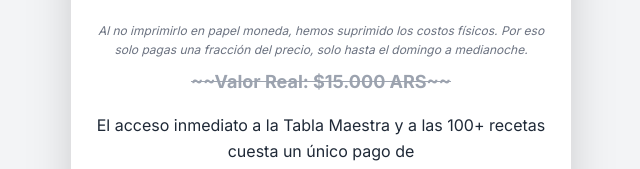
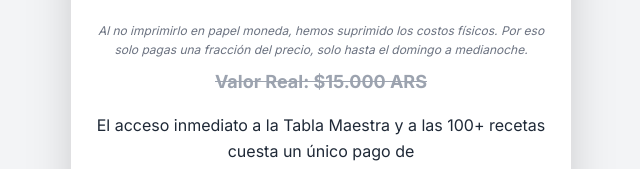
Before and after one commit to juancuestaviloch/landing-airfryer, a plain HTML site: page index.html in a window 1280 px wide. Shown: the part 3188-3357 px from the top of the page, 319-959 px from the left. Drawn offline with nearby package versions, Linux system fonts and the light colour scheme; a script that the page names is missing.

Commit message:
fix: remover tildes literales en precio tachado

```diff
--- a/index.html
+++ b/index.html
@@ -126,7 +126,7 @@
                 Al no imprimirlo en papel moneda, hemos suprimido los costos físicos. Por eso solo pagas una fracción del precio, solo hasta el domingo a medianoche.
             </p>
             <p class="text-lg text-gray-400 font-bold line-through text-center mb-4">
-                ~~Valor Real: $15.000 ARS~~
+                Valor Real: $15.000 ARS
             </p>
 
             <!-- El Precio (El Ancla) -->
```
